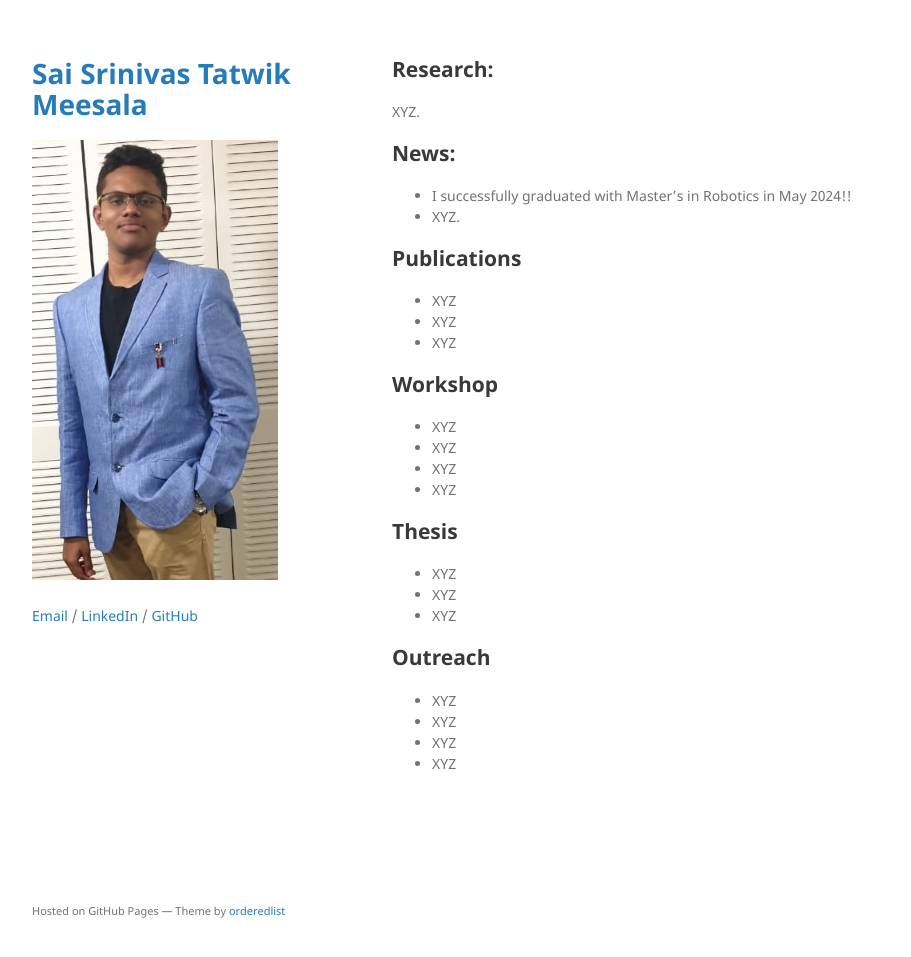
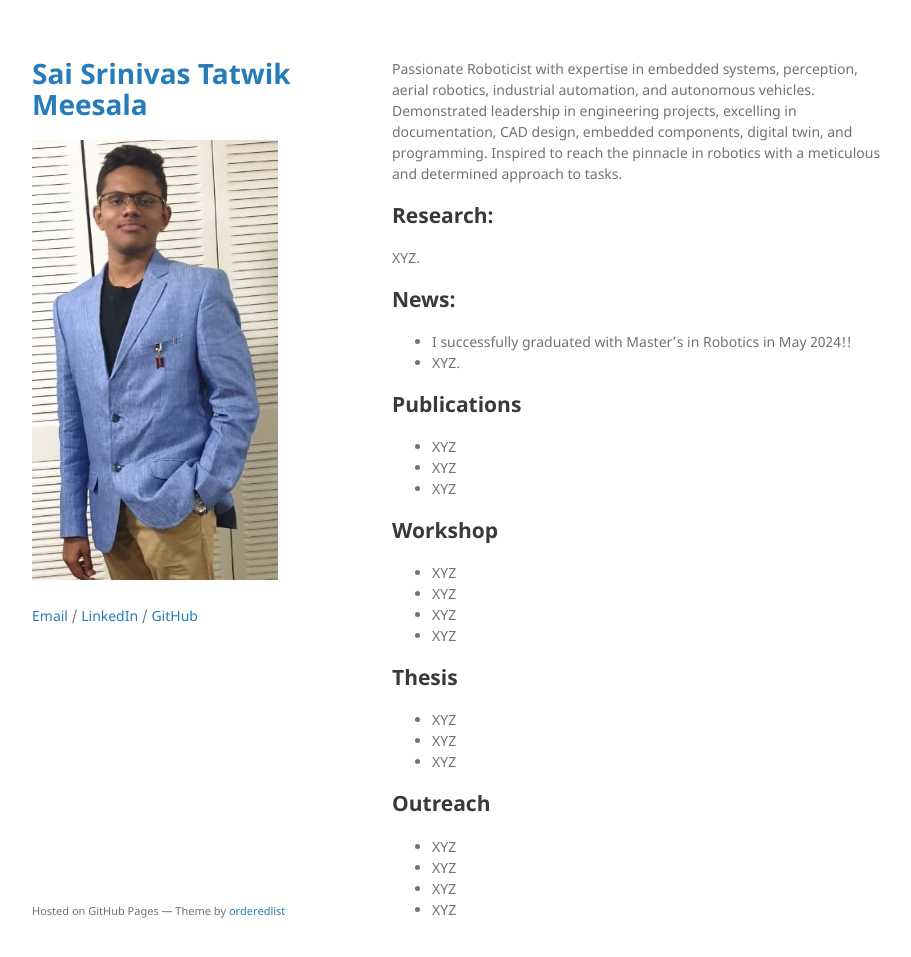
Before and after one commit to Tatwik19/Tatwik19.github.io, a Jekyll site: the page built from index.md, in a window 1280 px wide and 990 px high. Shown: the top 957 px of the window, without its empty margins (178-1089 px from the left). Built offline with Jekyll 4.4.1, drawn with Linux system fonts in a browser that asks for light colours; the repository's description, which GitHub fills in, is left out; our own code applies the rules of GitHub Pages for plain Markdown files.

Commit message:
Update index.md

```diff
--- a/index.md
+++ b/index.md
@@ -1,6 +1,9 @@
 ---
 layout: default
 ---
+
+Passionate Roboticist with expertise in embedded systems, perception, aerial robotics, industrial automation,  and autonomous vehicles. Demonstrated leadership in engineering projects, excelling in documentation, CAD design, embedded components, digital twin, and programming. Inspired to reach the pinnacle in robotics with a meticulous and determined approach to tasks.
+
 ## Research:
 XYZ.
 
```
